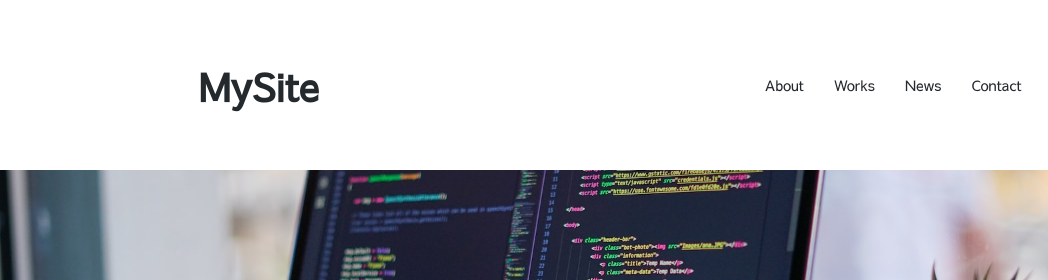
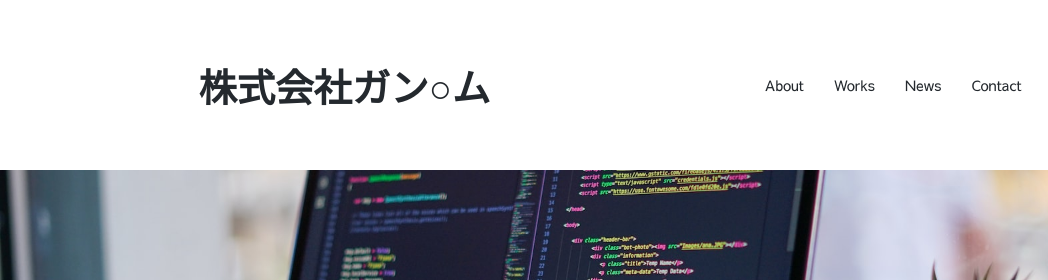
Before and after one commit to kitamuraDev/sample-corporate-site, a plain HTML site: page index.html in a window 1280 px wide. Shown: the top 280 px of the page, 0-1048 px from the left. Drawn offline with Linux system fonts and the light colour scheme; some packages are replaced by stand-ins of ours.

Commit message:
:speech_balloon: ヘッダーの文字を変更

```diff
--- a/index.html
+++ b/index.html
@@ -16,7 +16,7 @@
     <!-- Header -->
     <header id="header">
       <h1 class="site-title">
-        <a href="#">MySite</a>
+        <a href="#">株式会社ガン○ム</a>
       </h1>
       <nav>
         <ul>
```
